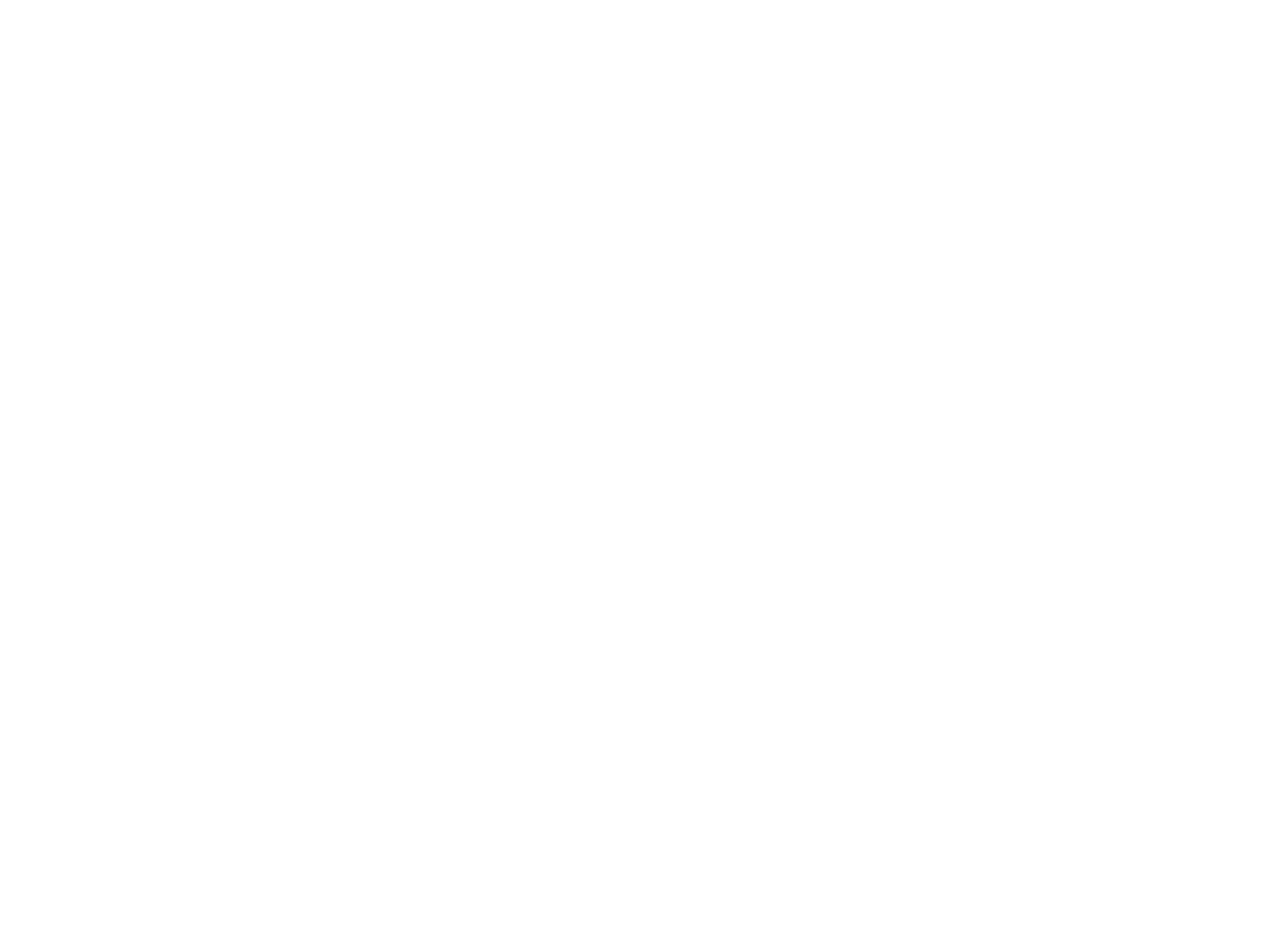
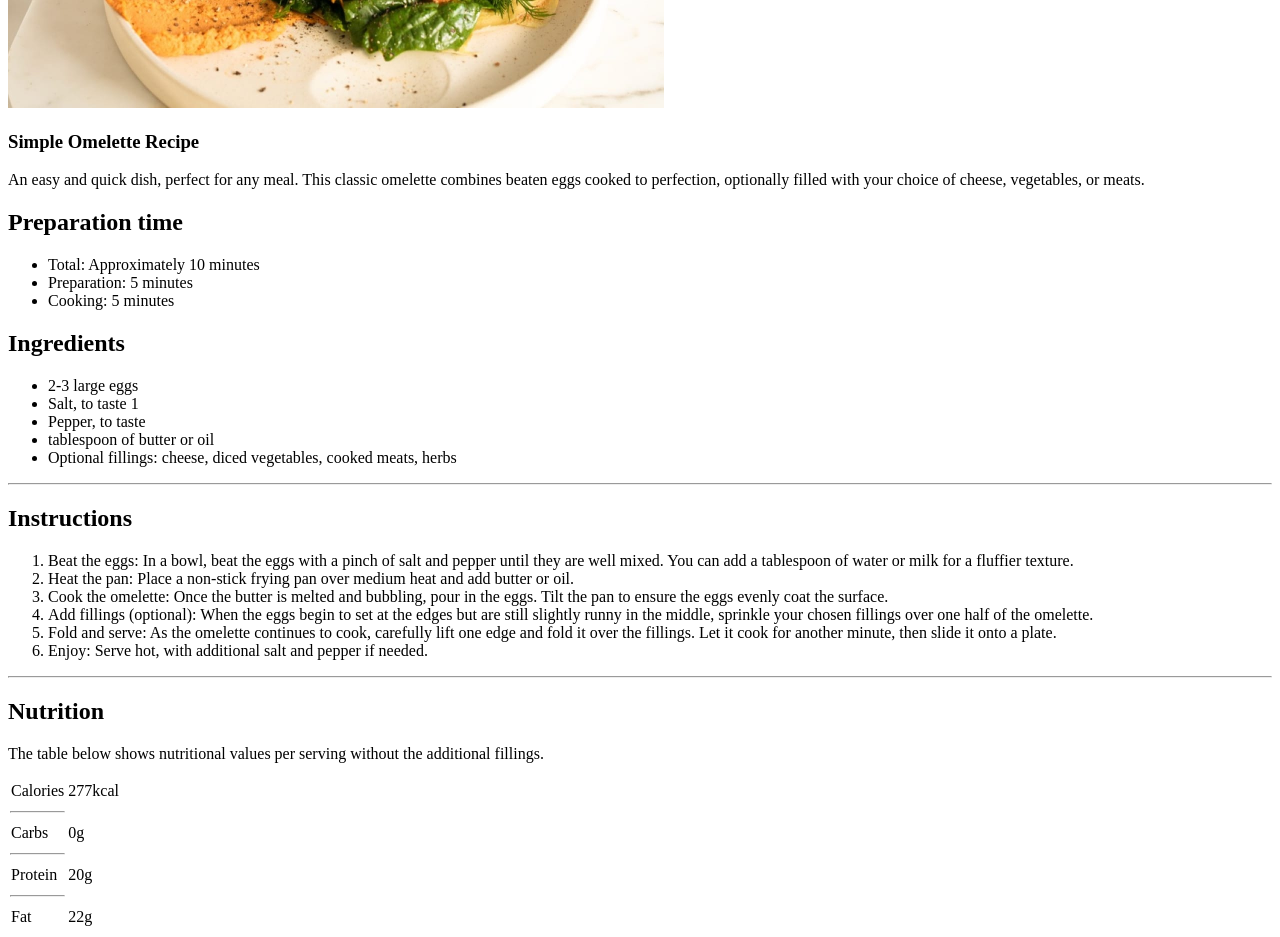
Before and after one commit to mayor-creator/frontend-projects, a React (Vite) app in the folder recipe-page-app/: page / in a window 1280 px wide. Shown: the part 200-1137 px from the top of the page. Before the commit the page ends 800 px from the top, so only its background shows below. Built offline with nearby package versions, Linux system fonts and the light colour scheme.

Commit message:
add content layout

```diff
--- a/recipe-page-app/src/Recipe.jsx
+++ b/recipe-page-app/src/Recipe.jsx
@@ -1,9 +1,111 @@
+import omeletteImage from "./assets/images/image-omelette.jpeg";
+
 export function Recipe() {
 	return (
 		<>
 			<main className="card">
-				<section></section>
-				<section></section>
+				<article className="image-card">
+					<img
+						className="omelette"
+						src={omeletteImage}
+						alt="bowl of omelette"
+						height={300}
+					/>
+				</article>
+				<article>
+					<section className="title">
+						<h1 className="title-header">Simple Omelette Recipe</h1>
+						<p className="title-description">
+							An easy and quick dish, perfect for any meal. This classic
+							omelette combines beaten eggs cooked to perfection, optionally
+							filled with your choice of cheese, vegetables, or meats.
+						</p>
+					</section>
+					<section className="preparation">
+						<h2 className="preparation-header">Preparation time</h2>
+						<ul className="preparation-list">
+							<li>Total: Approximately 10 minutes</li>
+							<li> Preparation: 5 minutes</li>
+							<li> Cooking: 5 minutes</li>
+						</ul>
+					</section>
+					<section className="ingredients">
+						<h2 className="ingredients-header">Ingredients</h2>
+						<ul className="ingredients-list">
+							<li>2-3 large eggs</li>
+							<li>Salt, to taste 1</li>
+							<li>Pepper, to taste</li>
+							<li>tablespoon of butter or oil</li>
+							<li>
+								Optional fillings: cheese, diced vegetables, cooked meats, herbs
+							</li>
+						</ul>
+					</section>
+					<hr />
+					<section className="instructions">
+						<h2 className="instructions-header">Instructions</h2>
+						<ol
+							type="1"
+							className="instructions-list">
+							<li>
+								Beat the eggs: In a bowl, beat the eggs with a pinch of salt and
+								pepper until they are well mixed. You can add a tablespoon of
+								water or milk for a fluffier texture.
+							</li>
+							<li>
+								Heat the pan: Place a non-stick frying pan over medium heat and
+								add butter or oil.
+							</li>
+							<li>
+								Cook the omelette: Once the butter is melted and bubbling, pour
+								in the eggs. Tilt the pan to ensure the eggs evenly coat the
+								surface.
+							</li>
+							<li>
+								Add fillings (optional): When the eggs begin to set at the edges
+								but are still slightly runny in the middle, sprinkle your chosen
+								fillings over one half of the omelette.
+							</li>
+							<li>
+								Fold and serve: As the omelette continues to cook, carefully
+								lift one edge and fold it over the fillings. Let it cook for
+								another minute, then slide it onto a plate.
+							</li>
+							<li>
+								Enjoy: Serve hot, with additional salt and pepper if needed.
+							</li>
+						</ol>
+					</section>
+					<hr />
+					<section className="nutrition">
+						<h2 className="nutrition-header">Nutrition</h2>
+						<p className="nutrition-description">
+							The table below shows nutritional values per serving without the
+							additional fillings.
+						</p>
+						<table>
+							<tr>
+								<td>Calories</td>
+								<td>277kcal</td>
+							</tr>
+							<hr />
+							<tr>
+								<td>Carbs</td>
+								<td>0g</td>
+							</tr>
+							<hr />
+							<tr>
+								<td>Protein</td>
+								<td>20g</td>
+							</tr>
+							<hr />
+							<tr>
+								<td>Fat</td>
+								<td>22g</td>
+							</tr>
+						</table>
+					</section>
+				</article>
 			</main>
 		</>
 	);
```
